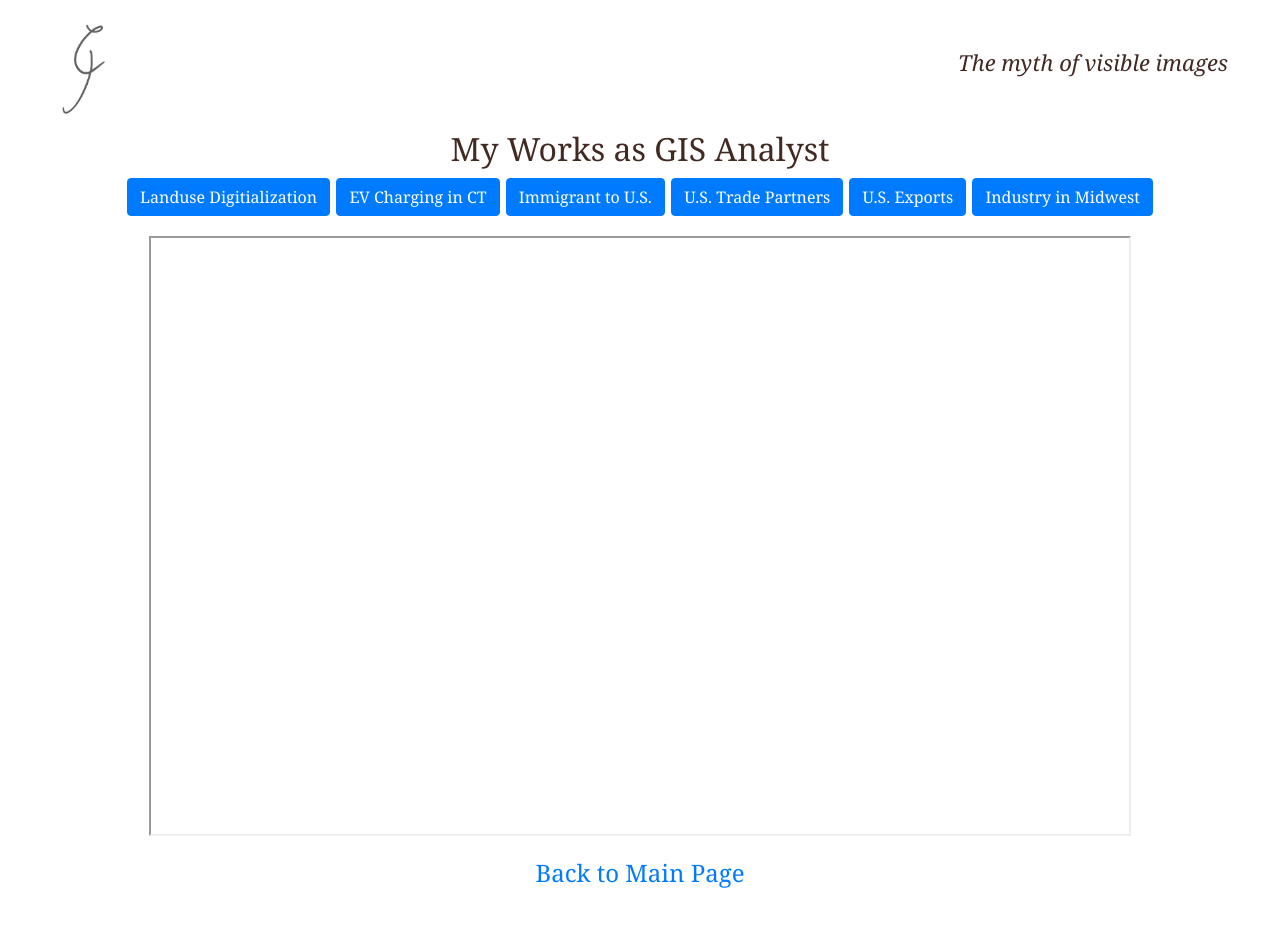
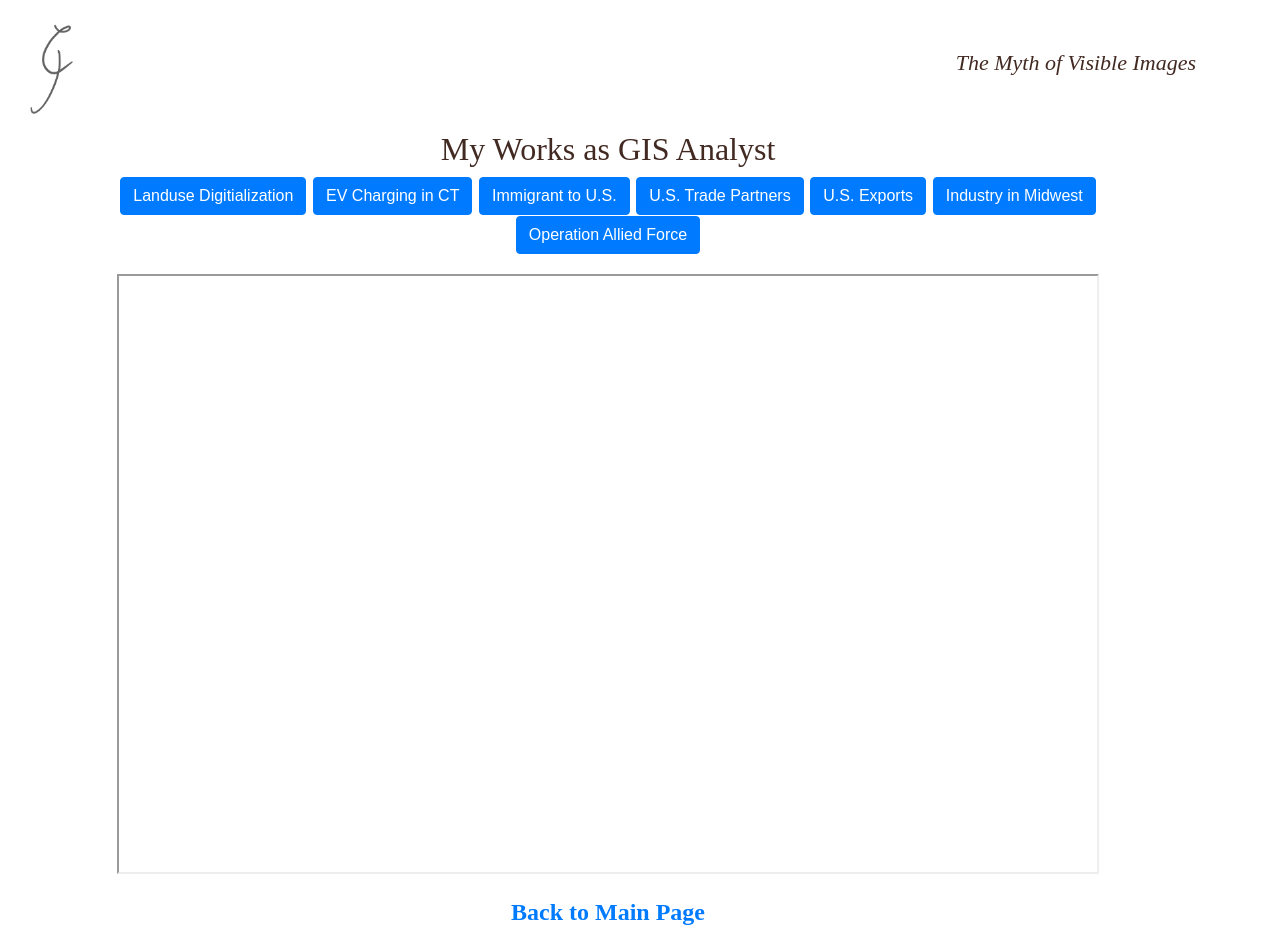
Before and after one commit to Chen2023-UW/Geog572webprofolio1, a plain HTML site: page pageC.html in a window 1280 px wide. Drawn offline with nearby package versions, Linux system fonts and the light colour scheme.

Commit message:
dec.13 ver.

```diff
--- a/pageC.html
+++ b/pageC.html
@@ -16,7 +16,7 @@
         <img src="sign.png" alt="Your Signature">
         </div>
         <div class="nav-text">
-        <p>The myth of visible images</p>
+          <p>The Myth of Visible Images</p>
         </div>
     </div>
 
@@ -30,6 +30,7 @@
             <button class="btn btn-primary" onclick="switchWork(src = 'Sources/GIS/trade.pdf')">U.S. Trade Partners</button>
             <button class="btn btn-primary" onclick="switchWork(src = 'Sources/GIS/export.pdf')">U.S. Exports</button>
             <button class="btn btn-primary" onclick="switchWork(src = 'Sources/GIS/indu.pdf')">Industry in Midwest</button>
+            <button class="btn btn-primary" onclick="switchWork(src = 'Sources/GIS/kosovo.pdf')">Operation Allied Force</button>
           </div>
 
         <div class="frame">
--- a/style.css
+++ b/style.css
@@ -1,5 +1,7 @@
 body {
-    font-family: Arial, sans-serif;
+    font-family: "futura-pt", sans-serif;
+    font-size: medium;
+    font-weight: 500;
     margin: 0;
     padding: 0;
   }
@@ -7,18 +9,17 @@ body {
   .container {
     text-align: center;
     color: #422A23;
-    font-family: Georgia, 'Times New Roman', Times, serif;
+    font-family: "futura-pt", sans-serif;
     font-size: 24px;
     max-width: 95%;
-    margin: 0 auto;
+    margin: 0;
     padding: 20px;
   }
 
   /* Main Page styles */
   .nav-bar {
-    /*background-color: burlywood;*/
     width: 100%;
-    font-family: Georgia, 'Times New Roman', Times, serif;
+    font-family: "freight-text-pro", serif;
     font-style: italic;
     font-size: 22px;
     height: 100px;
@@ -36,6 +37,7 @@ body {
   }
 
   .nav-tabs {
+    font-family: "futura-pt", sans-serif;
     justify-content: center;
     align-items: center;
     height: 25%;
@@ -49,6 +51,7 @@ body {
 
   .nav-item {
     margin-right: 30px;
+    font-family: "futura-pt", sans-serif;
     font-size: 34px;
     font-weight: bold;
     border-bottom: 0px;
@@ -63,7 +66,7 @@ body {
   }
 
   .info {
-    font-family: Arial, Helvetica, sans-serif;
+    font-family: "futura-pt", sans-serif;
     color: black;
     font-size: 14px;
     margin-left: 70%;
@@ -73,7 +76,9 @@ body {
     padding: 10px;
     justify-content: center;
     align-items: center;
-    font-family: Georgia, 'Times New Roman', Times, serif;
+    font-family: "freight-text-pro", serif;
+    font-weight: 700;
+    font-style: bold;
   }
 
   .pdf-preview {
@@ -88,7 +93,7 @@ body {
   }
 
 .frame {
-    margin-top: 20px;
+  margin-top: 20px;
   }
 
 .link {
@@ -101,3 +106,8 @@ img[src="linkedlin.png"] {
   width: 48px;
   height: auto;
 }
+
+.switch-button {
+  font-family: "futura-pt", sans-serif;
+  font-weight: 300;
+}
```
Also changed, not shown: index.html (+7 -5 lines), pageA.html (+1 -1 lines), pageB.html (+2 -4 lines), 7 other files.
